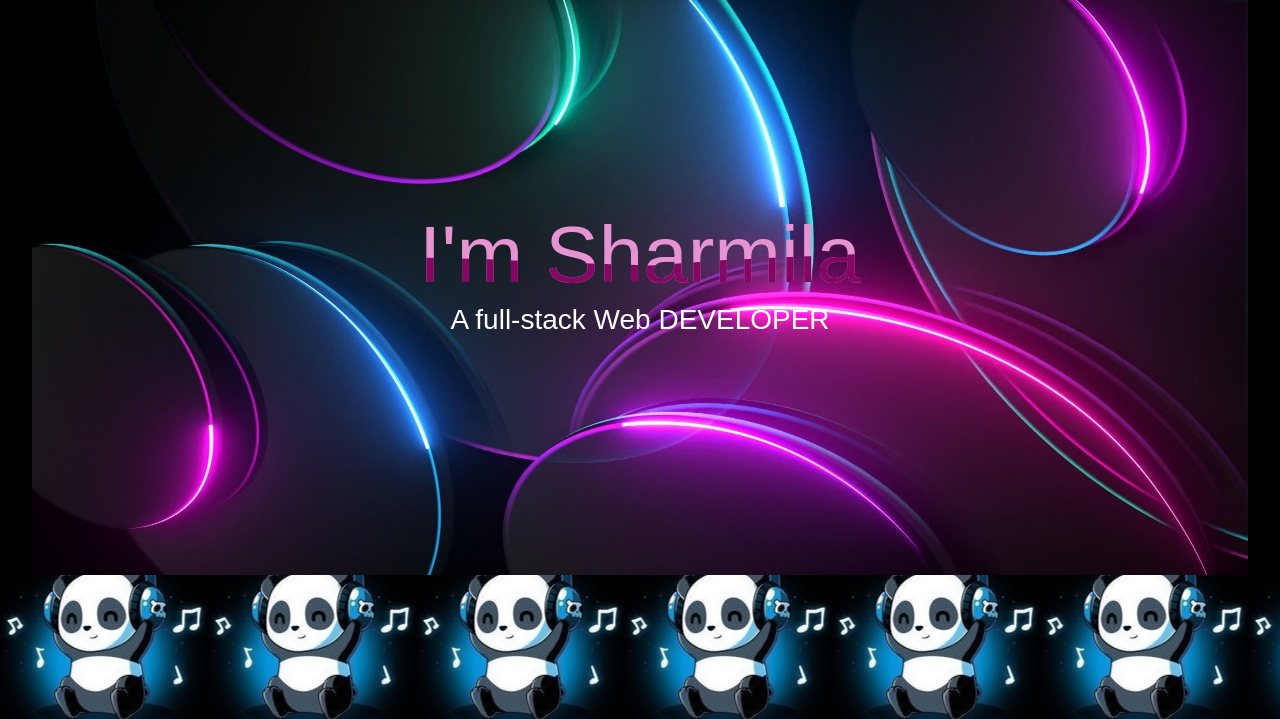
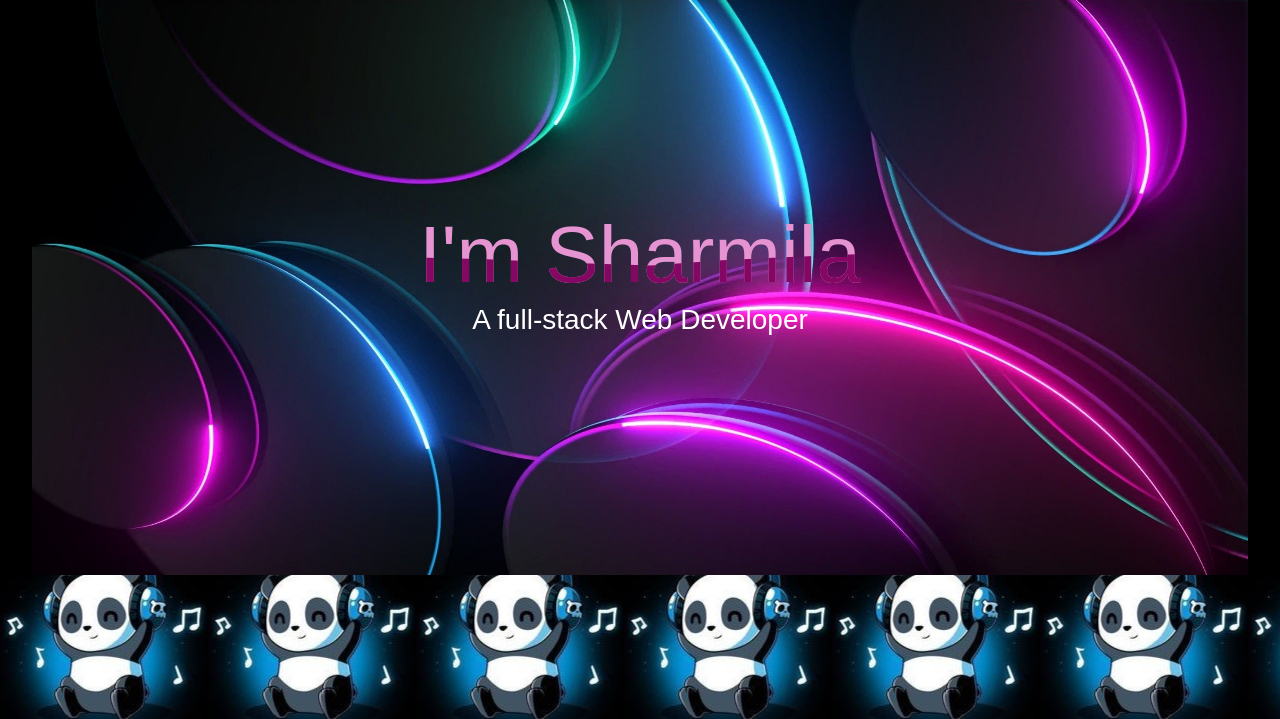
Before and after one commit to Sharmila004/mainComponent, a plain HTML site: page index.html in a window 1280 px wide. Shown: the part 81-800 px from the top of the page. Drawn offline with Linux system fonts and the light colour scheme; files whose address does not match are found by name.

Commit message:
Update index.html

```diff
--- a/index.html
+++ b/index.html
@@ -35,7 +35,7 @@
         <h2>I'm Sharmila</h2>
       </div>
       <div class="line">
-        <h3 class="lineUp">A full-stack Web DEVELOPER</h3>
+        <h3 class="lineUp">A full-stack Web Developer</h3>
       </div>
       <img src="images/bgimage.jpg" alt="" />
     </div>
```
